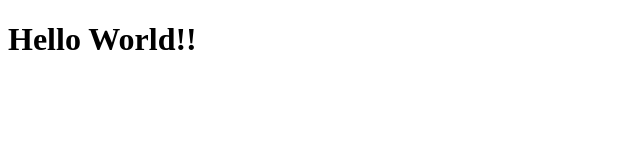
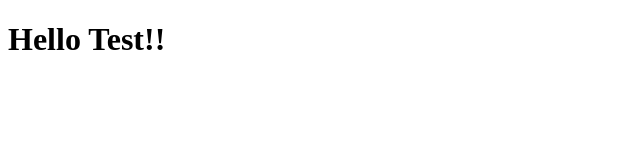
Before and after one commit to SigmarWater/github_actions, a plain HTML site: page index.html in a window 1280 px wide. Shown: the full height of the page, 0-640 px from the left. Drawn offline with Linux system fonts and the light colour scheme.

Commit message:
New index

```diff
--- a/index.html
+++ b/index.html
@@ -6,6 +6,6 @@
     <title>Document</title>
 </head>
 <body>
-    <h1>Hello World!!</h1>
+    <h1>Hello Test!!</h1>
 </body>
 </html>
```
